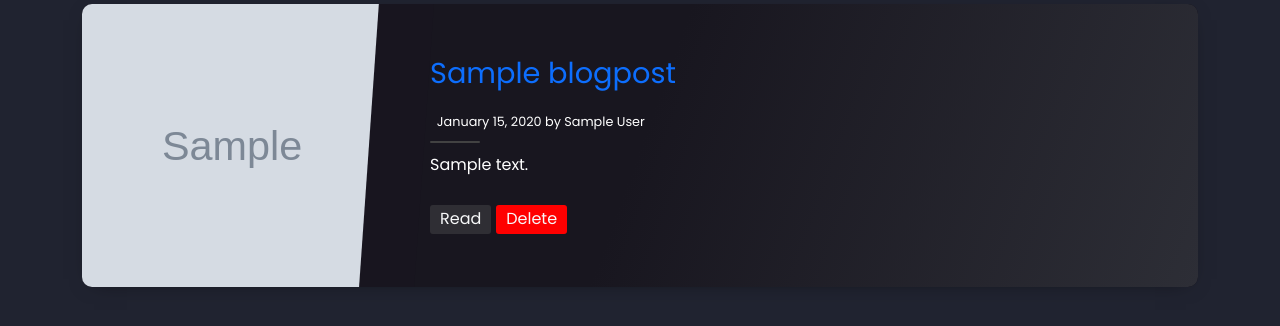
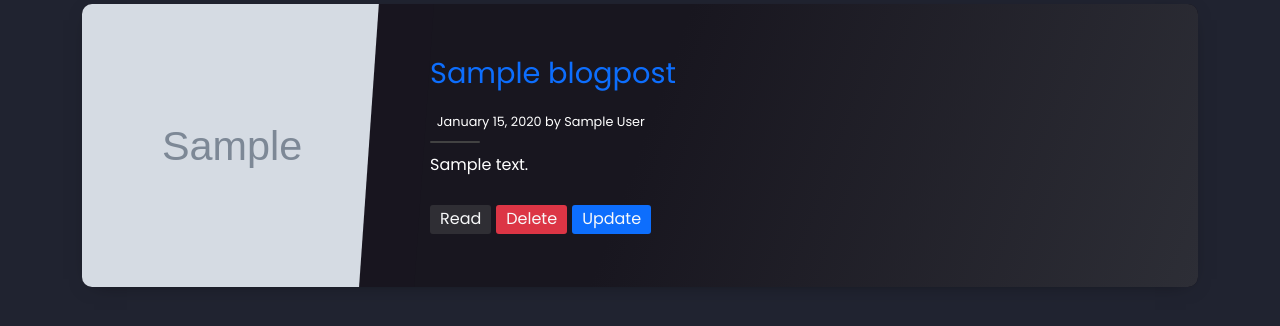
Before and after one commit to Edu58/Flask-Personal-Blog, a Flask app: template app/templates/index.html in a window 1280 px wide. Shown: the part 194-520 px from the top of the page. Run offline with Flask 2, Linux system fonts and the light colour scheme; a user stored in the database is signed in; tables that the repository leaves empty hold one stand-in row (values such as "Sample post"); the template is opened without the code that fills it: values that come from a table or form of the project are taken from there, most other values are stand-ins (such as "Sample title", 1, 10 or a date in 2020); grey boxes marked "Sample" are stand-in pictures; some libraries are stand-ins or nearby versions.

Commit message:
style: changes buttons colors

```diff
--- a/app/static/index.css
+++ b/app/static/index.css
@@ -87,10 +87,6 @@ h1,
     background: rgba(83, 83, 83, 0.8);
 }
 
-.postcard .postcard__tagbox .tag__item.delete {
-    background: red;
-}
-
 .postcard:before {
     content: "";
     position: absolute;
--- a/app/templates/index.html
+++ b/app/templates/index.html
@@ -39,9 +39,12 @@
                     href="{{ url_for('main.read_post', post_title=blogpost.title, post_id=blogpost.post_id) }}"
                     class="text-decoration-none text-light fs-6">Read</a>
                 {% if current_user.is_authenticated %}
-            <li class="tag__item delete"><a
+            <li class="tag__item bg-danger"><a
                     href="{{ url_for('main.delete_post', post_id=blogpost.post_id) }}"
                     class="text-decoration-none text-light fs-6">Delete</a>
+            <li class="tag__item bg-primary"><a
+                    href="{{ url_for('main.update_post', post_id=blogpost.post_id) }}"
+                    class="text-decoration-none text-light fs-6">Update</a>
                 {% endif %}
         </ul>
     </div>
```
